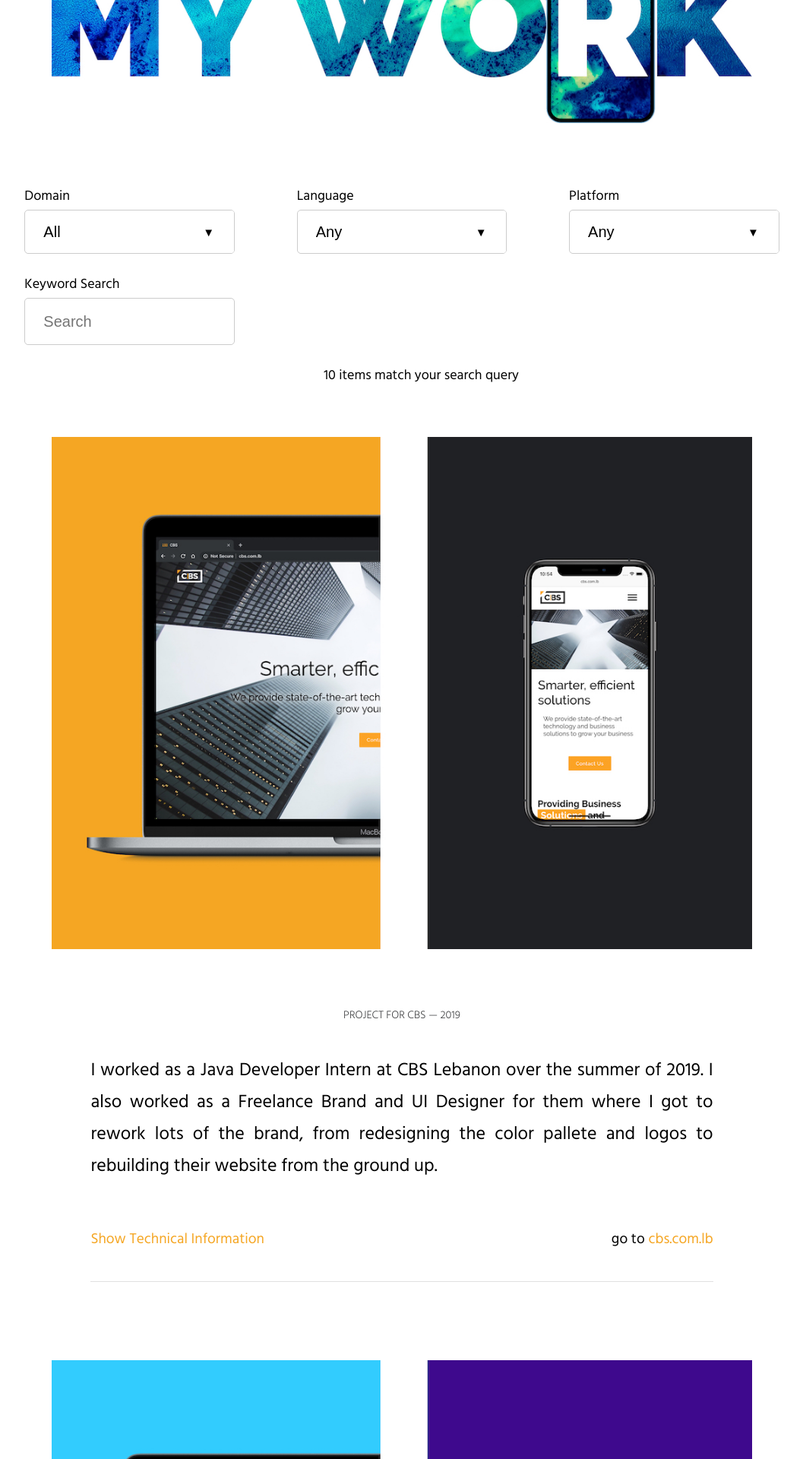
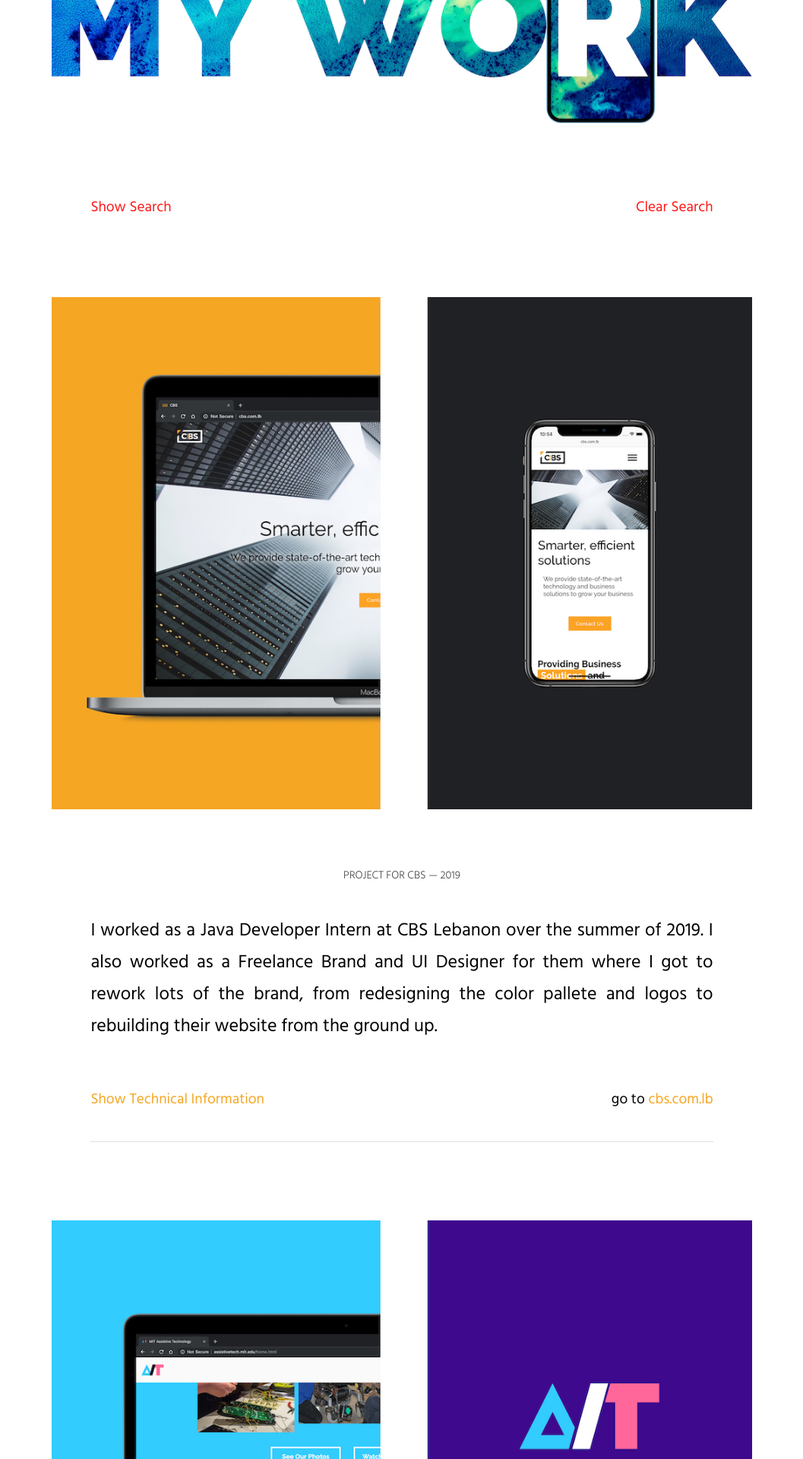
Before and after one commit to itstorque/2018-tareqdandachi.github.io, a Jekyll site: the page built from work.md, in a window 1280 px wide. Shown: the part 364-2284 px from the top of the page at 76% size, without its empty margins (111-1168 px from the left). Built offline with Jekyll 4.4.1, drawn with Linux system fonts in a browser that asks for light colours.

Commit message:
Clear Search and Toggle Search Buttons

```diff
--- a/resources/js/work.js
+++ b/resources/js/work.js
@@ -1,7 +1,7 @@
 // Handling More Info Button Click
 
 $(".more_info_button").click(function(){
-  // Holds the product ID of the clicked element
+
   var desc_id = $(this).attr('data-for-id')
 
   $("#"+desc_id).toggleClass("hidden_desc");
@@ -24,20 +24,13 @@ const inputs = ['domain', 'lang', 'platform'];
 
 const list_items = $(".work-item");
 
-let hidden_select = []
-
-let hidden_search = []
-
 let numberItems = list_items.length
 
+let hidden_select = Array(numberItems).fill(false)
+
+let hidden_search = Array(numberItems).fill(false)
+
 numberShownUpdate(numberItems)
-
-for (i = 0; i < numberItems; i++) {
-
-  hidden_select.push(false)
-  hidden_search.push(false)
-
-}
 
 $("select").change(function(){
 
@@ -146,3 +139,44 @@ function numberShownUpdate(numberShown) {
   span.appendChild(document.createTextNode(string));
 
 }
+
+// Clear all Search items
+
+function clearSearch() {
+
+  $(':input').val('');
+  $(':input').parent().removeClass("active-search");
+
+  hidden_select = Array(numberItems).fill(false)
+  hidden_search = Array(numberItems).fill(false)
+
+  processHides()
+
+}
+
+// Show/Hide the Search Items
+
+$("#toggleSearch").click(function(){
+
+  clearSearch()
+  toggleSearch()
+
+});
+
+function toggleSearch() {
+
+  if ($("#toggleSearch").html() == "Show Search") {
+
+    $("#toggleSearch").html("Hide Search")
+
+    $("#search").css("max-height", "100vh")
+
+  } else {
+
+    $("#toggleSearch").html("Show Search")
+
+    $("#search").css("max-height", "0px")
+
+  }
+
+}
--- a/resources/main.css
+++ b/resources/main.css
@@ -538,11 +538,33 @@ label {
 
 }
 
+#search {
+
+  max-height: 0px;
+  overflow: hidden;
+  transition: 0.5s linear;
+
+}
+
 .search {
 
   display: grid;
 
   grid-template-columns: 100%;
+
+}
+
+.search-button {
+
+  color: var(--pop);
+  transition: 0.2s;
+  cursor: pointer;
+
+}
+
+.search-button:hover {
+
+  color: black;
 
 }
 
@@ -1820,30 +1842,3 @@ img.work_banner.below {
   transform: translateY(100vh);/* skewY(-20deg);*/
 
 }
-
-/* TEST */
-
-.placeholder{
-  display:inline-block;
-  width:800px;
-  height:600px;
-  box-sizing:border-box;
-  margin-top:40px;
-  position:relative;
-}
-
-.column, .blind, .blindImg{
-  position:absolute;
-  top:0;
-  height:100%;
-  box-sizing:border-box;
-}
-
-.blind{
-  overflow:hidden;
-}
-
-.blindImg{
-  width:100%;
-  background-size:cover;
-}
--- a/work.md
+++ b/work.md
@@ -9,66 +9,71 @@ script:
 
   {%- include picture.html img="work" alt="The title 'MY WORK' with a phone over the letter R" extra_class="work_banner" -%}
 
-  <div class="search">
+  <div id="search">
 
-    <div class="search-item">
-      <label for="domain">Domain</label>
-      <div class="select">
-        <select id="domain">
-          <option value="">All</option>
-          <option value="cs">Computer Science</option>
-          <option value="design">Design</option>
-          <option value="ee">Electrical Engineering</option>
-          <option value="bio">Biomedical</option>
-          <option value="ai">Artificial intelligence</option>
-          <option value="ar">Augmented Reality</option>
-        </select>
+    <div class="search">
+
+      <div class="search-item">
+        <label for="domain">Domain</label>
+        <div class="select">
+          <select id="domain">
+            <option value="">All</option>
+            <option value="cs">Computer Science</option>
+            <option value="design">Design</option>
+            <option value="ee">Electrical Engineering</option>
+            <option value="bio">Biomedical</option>
+            <option value="ai">Artificial intelligence</option>
+            <option value="ar">Augmented Reality</option>
+          </select>
+        </div>
+      </div>
+
+      <div class="search-item">
+        <label for="lang">Language</label>
+        <div class="select">
+          <select id="lang">
+            <option value="">Any</option>
+            <option value="py">Python</option>
+            <option value="cpp">C++</option>
+            <option value="objc">Objective-C</option>
+            <option value="swift">Swift</option>
+            <option value="as">AppleScript</option>
+            <option value="java">Java</option>
+            <option value="php">PHP</option>
+            <option value="js">JavaScript</option>
+            <option value="ruby">Ruby</option>
+            <option value="coffee">CoffeeScript</option>
+          </select>
+        </div>
+      </div>
+
+      <div class="search-item">
+        <label for="platform">Platform</label>
+        <div class="select">
+          <select id="platform">
+            <option value="">Any</option>
+            <option value="mac">MacOS</option>
+            <option value="linux">Linux</option>
+            <option value="arduino">Arduino</option>
+            <option value="app">iOS</option>
+            <option value="web">Web</option>
+            <option value="android">Android</option>
+          </select>
+        </div>
+      </div>
+
+    </div>
+
+    <div class="search">
+      <div class="search-item">
+        <label for="keyword">Keyword Search</label>
+        <input id="keyword" type="text" placeholder="Search" required>
       </div>
     </div>
-
-    <div class="search-item">
-      <label for="lang">Language</label>
-      <div class="select">
-        <select id="lang">
-          <option value="">Any</option>
-          <option value="py">Python</option>
-          <option value="cpp">C++</option>
-          <option value="objc">Objective-C</option>
-          <option value="swift">Swift</option>
-          <option value="as">AppleScript</option>
-          <option value="java">Java</option>
-          <option value="php">PHP</option>
-          <option value="js">JavaScript</option>
-          <option value="ruby">Ruby</option>
-          <option value="coffee">CoffeeScript</option>
-        </select>
-      </div>
-    </div>
-
-    <div class="search-item">
-      <label for="platform">Platform</label>
-      <div class="select">
-        <select id="platform">
-          <option value="">Any</option>
-          <option value="mac">MacOS</option>
-          <option value="linux">Linux</option>
-          <option value="arduino">Arduino</option>
-          <option value="app">iOS</option>
-          <option value="web">Web</option>
-          <option value="android">Android</option>
-        </select>
-      </div>
-    </div>
-
+    <center><label><span id="numberItemsShown">int items</span> match your search query</label></center>
   </div>
-
-  <div class="search">
-    <div class="search-item">
-      <label for="keyword">Keyword Search</label>
-      <input id="keyword" type="text" placeholder="Search" required>
-    </div>
-  </div>
-  <center><label><span id="numberItemsShown">int items</span> match your search query</label></center>
+  <p class="work more_info"><span class="search-button" id="toggleSearch">Show Search</span></p>
+  <p class="work"><span class="search-button" onClick="clearSearch()">Clear Search</span></p>
 
   <div id="cbs" class="work-item" data-tags="ui web java php js design intern cs">
 
```
